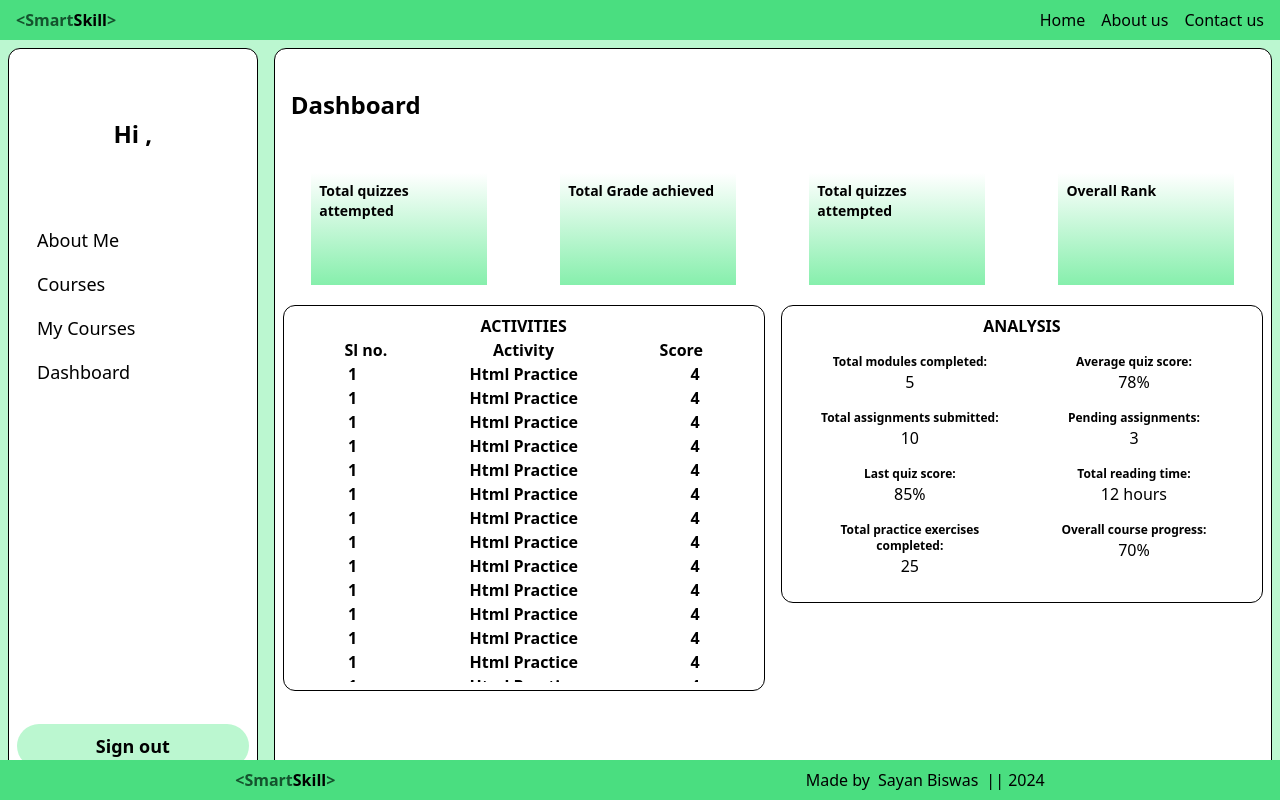
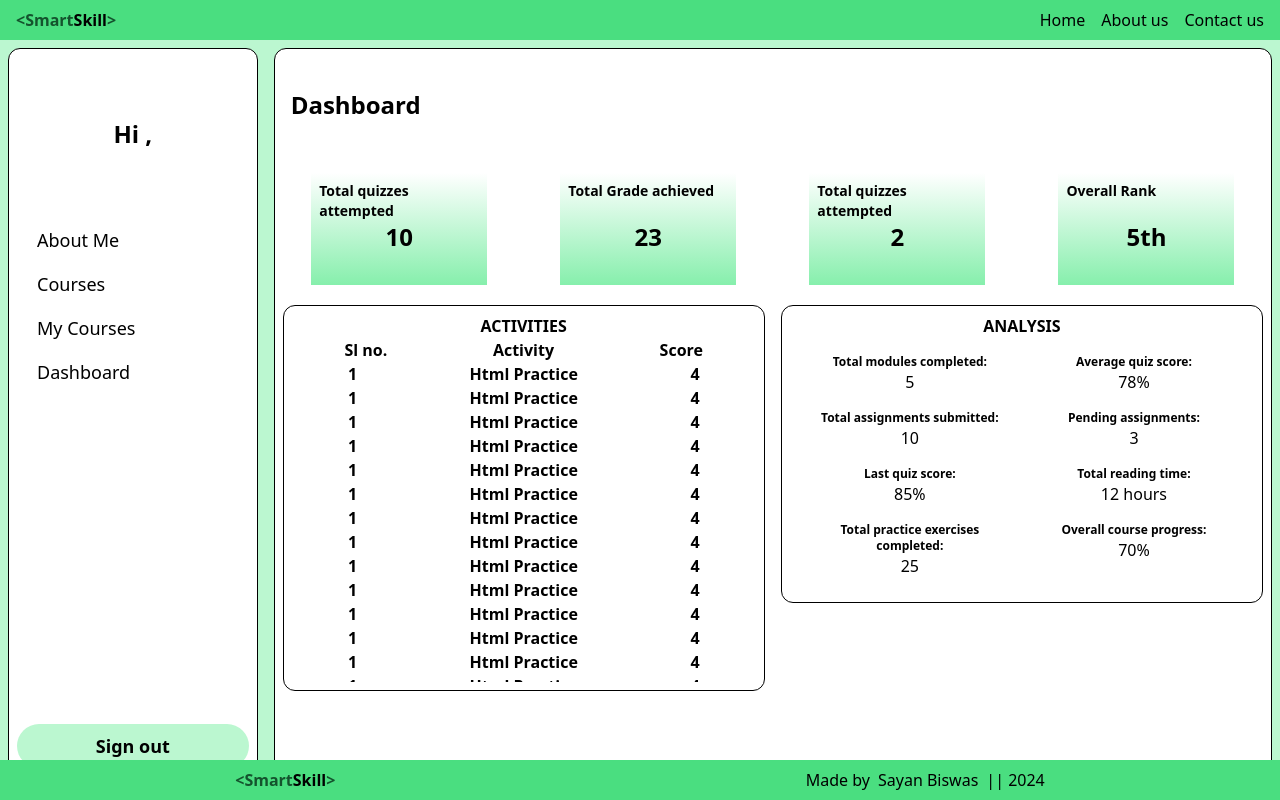
Before and after one commit to CodingPheonix/Smart_Classroom, a Next.js app in the folder smart_classroom/: page /Learner_dashboard in a window 1280 px wide. Built offline with nearby package versions, Linux system fonts and the light colour scheme; no server answers.

Commit message:
completed basic structure for dashboards

```diff
--- a/smart_classroom/app/Learner_dashboard/page.js
+++ b/smart_classroom/app/Learner_dashboard/page.js
@@ -15,10 +15,22 @@ const page = () => {
                 <h1 className='font-extrabold text-2xl h-28 flex items-center p-4'>Dashboard</h1>
 
                 <div className='flex w-full justify-around items-center'>
-                    <div className='w-44 p-2 h-28 bg-gradient-to-b from-white to-green-300 font-bold text-sm'>Total quizzes attempted</div>
-                    <div className='w-44 p-2 h-28 bg-gradient-to-b from-white to-green-300 font-bold text-sm'>Total Grade achieved</div>
-                    <div className='w-44 p-2 h-28 bg-gradient-to-b from-white to-green-300 font-bold text-sm'>Total quizzes attempted</div>
-                    <div className='w-44 p-2 h-28 bg-gradient-to-b from-white to-green-300 font-bold text-sm'>Overall Rank</div>
+                    <div className='w-44 p-2 h-28 bg-gradient-to-b from-white to-green-300 font-bold text-sm learner_dashboard_basic'>
+                        <div className='h-1/6'>Total quizzes attempted</div>
+                        <div className='h-5/6 grid place-items-center text-2xl'>10</div>
+                    </div>
+                    <div className='w-44 p-2 h-28 bg-gradient-to-b from-white to-green-300 font-bold text-sm learner_dashboard_basic'>
+                        <div className='h-1/6'>Total Grade achieved</div>
+                        <div className='h-5/6 grid place-items-center text-2xl'>23</div>
+                    </div>
+                    <div className='w-44 p-2 h-28 bg-gradient-to-b from-white to-green-300 font-bold text-sm learner_dashboard_basic'>
+                        <div className='h-1/6'>Total quizzes attempted</div>
+                        <div className='h-5/6 grid place-items-center text-2xl'>2</div>
+                    </div>
+                    <div className='w-44 p-2 h-28 bg-gradient-to-b from-white to-green-300 font-bold text-sm learner_dashboard_basic'>
+                        <div className='h-1/6'>Overall Rank</div>
+                        <div className='h-5/6 grid place-items-center text-2xl'>5th</div>
+                    </div>
                 </div>
 
                 <div className='w-full flex justify-center items-start'>
@@ -29,7 +41,7 @@ const page = () => {
                             <div className='font-semibold'>Activity</div>
                             <div className='font-semibold'>Score</div>
                         </div>
-                        <div className='overflow-y-auto max-h-[40vh]'>
+                        <div className='overflow-y-auto h-[40vh]'>
                             <Dashboard_activities />
                             <Dashboard_activities />
                             <Dashboard_activities />
--- a/smart_classroom/app/globals.css
+++ b/smart_classroom/app/globals.css
@@ -1,3 +1,16 @@
 @tailwind base;
 @tailwind components;
 @tailwind utilities;
+
+.learner_dashboard_basic {
+    transition: transform 0.3s ease, background-color 0.3s ease, color 0.3s ease;
+}
+
+.learner_dashboard_basic:hover {
+    background-image: none;
+    background-color: rgba(8, 209, 8, 0.758);
+    color: white;
+    border-radius: 10px;
+    transform: scale(1.2) rotateY(20deg)  rotateX(20deg);
+    box-shadow: 0 8px 15px rgb(13, 87, 10);
+}
```
